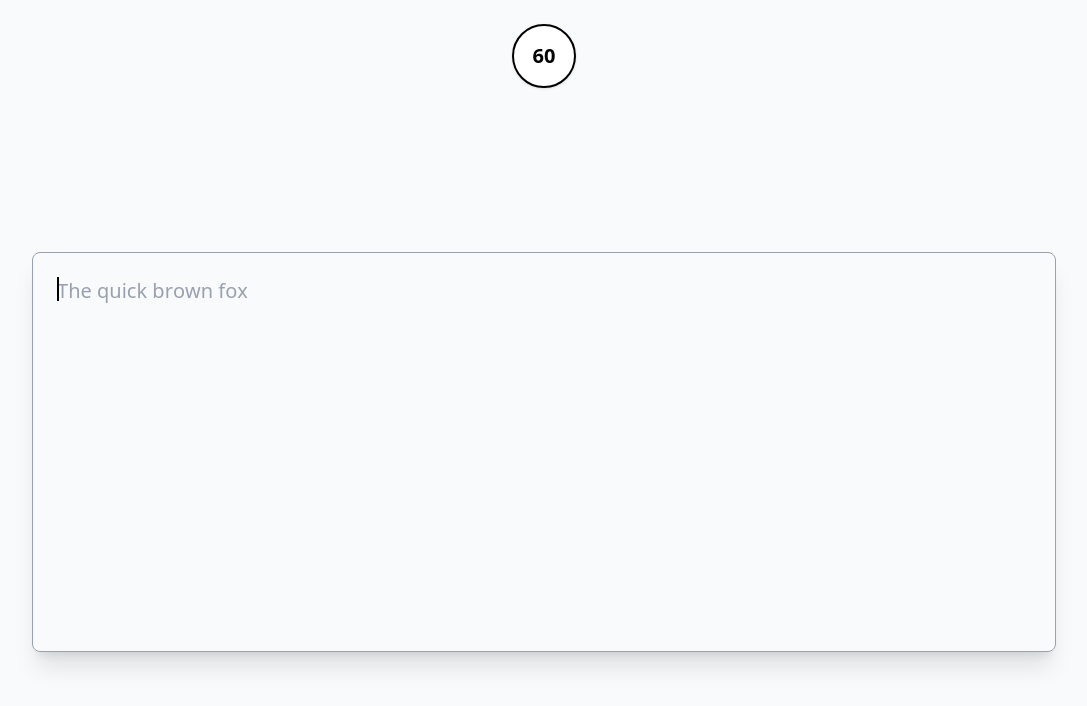
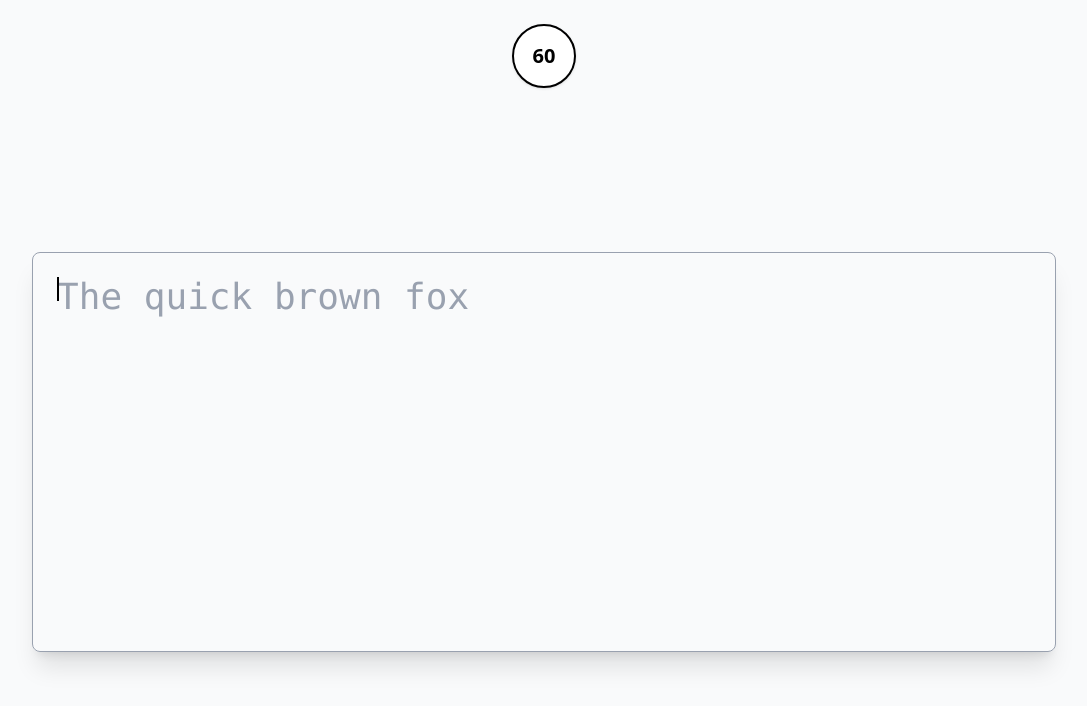
Before and after one commit to aneeshphatak3108/typingtest, a React (Vite) app: page / in a window 1280 px wide. Shown: the top 706 px of the page, without its empty margins (96-1183 px from the left). Built offline with nearby package versions, Linux system fonts and the light colour scheme.

Commit message:
Included addition of calculate correct characters and also increased font size without breaking words

```diff
--- a/src/App.jsx
+++ b/src/App.jsx
@@ -7,17 +7,22 @@ import TypingBox from './components/TypingBox'
 
 function App() {
   const [hasStarted, setHasStarted] = useState(false);
-
+  const [correct_char_count, set_correct_char_count] = useState(0);
+  //for debugging purposes
+  console.log("Correct characters:", correct_char_count);
   return (
     <div className="min-h-screen bg-gray-50">
       {/* Timer at the top center */}
       <div className="flex justify-center py-6">
-        <TimerDisplay start={hasStarted} />
+        <TimerDisplay start={hasStarted}/>
       </div>
 
       {/* Typing box centered in page */}
       <div className="flex justify-center items-center h-[calc(100vh-120px)]">
-        <TypingBox setHasStarted={setHasStarted} />
+        <TypingBox setHasStarted={setHasStarted}
+        correct_char_count={correct_char_count}
+        set_correct_char_count={set_correct_char_count}
+        />
       </div>
     </div>
   );
--- a/src/components/TypingBox.jsx
+++ b/src/components/TypingBox.jsx
@@ -2,7 +2,7 @@ import { useState, useEffect, useRef } from "react";
 
 const TARGET_TEXT = "The quick brown fox";
 
-function TypingBox({ setHasStarted }) {
+function TypingBox({ setHasStarted , correct_char_count, set_correct_char_count}) {
   const [userInput, setUserInput] = useState("");//userInput is a word that we will be building character by character after each key press
   const inputRef = useRef(null);
 
@@ -15,8 +15,17 @@ function TypingBox({ setHasStarted }) {
   const handleKeyDown = (e) => {
     setHasStarted(true);//this is the gadaavr pohochlo ani 3 tophaa for timer
     if (e.key.length === 1) {
+      const index = userInput.length;
+      const expectedChar = TARGET_TEXT[index];
+      if (e.key === expectedChar) {
+        set_correct_char_count(prev => prev+1);
+      }
       setUserInput(prev => prev + e.key);
     } else if (e.key === "Backspace") {
+      const lastIndex = userInput.length-1;
+      if (userInput[lastIndex] === TARGET_TEXT[lastIndex]) {
+        set_correct_char_count(prev => prev-1);
+      }
       setUserInput(prev => prev.slice(0, -1));//removes the last character of the word
     }
   };
@@ -26,7 +35,8 @@ function TypingBox({ setHasStarted }) {
     if (char === userInput[index]) return "text-green-500";
     return "text-red-500";
   };
-
+//Even if there's a non-breaking space, the browser can still line-break between spans
+//hence the <div className="text-2xl whitespace-pre break-words font-mono">
   return (
     <div
       ref={inputRef}
@@ -34,6 +44,9 @@ function TypingBox({ setHasStarted }) {
       onKeyDown={handleKeyDown}
       className="w-[80vw] h-[50vh] border border-gray-400 p-6 rounded-lg shadow-xl outline-none focus:outline-blue-400 text-xl flex flex-wrap items-start"
     >
+
+<div className="text-4xl whitespace-pre break-words font-mono">
+
 
   {TARGET_TEXT.split("").map((char, index) => (
     <span key={index} className="relative whitespace-pre">
@@ -48,7 +61,8 @@ function TypingBox({ setHasStarted }) {
     </span>
   ))}
 
-    </div>
+  </div>
+  </div>
   );
 }
 
--- a/src/main.jsx
+++ b/src/main.jsx
@@ -5,7 +5,7 @@ import App from './App.jsx'
 
 
 createRoot(document.getElementById('root')).render(
-  <StrictMode>
+  //<StrictMode>
     <App />
-  </StrictMode>,
+  //</StrictMode>,
 )
```
Also changed, not shown: src/components/TimerDisplay.jsx (+0 -16 lines), src/hooks/useTimer.js (line endings or trailing spaces).
